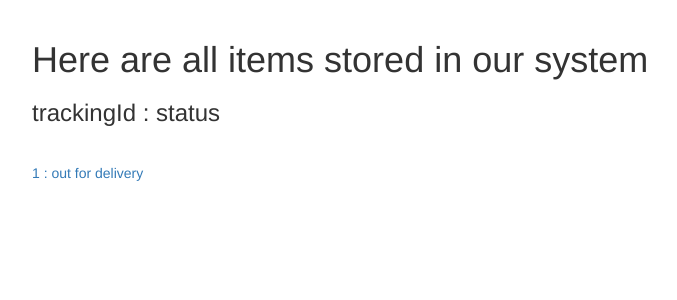
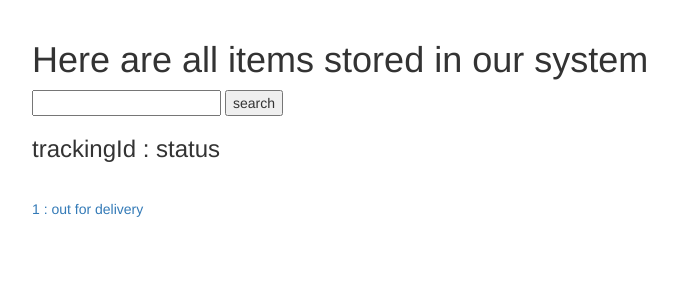
Before and after one commit to FV215b/ups, a Django app: page / in a window 1280 px wide. Shown: the part 52-352 px from the top of the page, without its empty margins (38-715 px from the left). Run offline with Django 3.2, Linux system fonts and the light colour scheme; data comes from the database, SQL or seed files in the repository; some libraries are stand-ins or nearby versions.

Commit message:
add search

```diff
--- a/apps/templates/apps/all_list.html
+++ b/apps/templates/apps/all_list.html
@@ -1,6 +1,18 @@
 {% extends 'base.html' %}
 {% block content %}
+<script>
+    function search() {
+        var user_input = document.getElementById("input_box").value;
+        if (!user_input.match(/^\d+$/)) {
+            alert("please enter a valid number")
+            return
+        }
+        window.location.href = "apps/tracking_detail/" + user_input;
+    };
+</script>
 <h1>Here are all items stored in our system</h1>
+<input type="text" id="input_box" />
+<input type="button" onclick="search();" name="search" id="search_button" value="search" />
 <h3>trackingId : status</h3>
 <br/>
 {% for tracking in trackings %}
```
